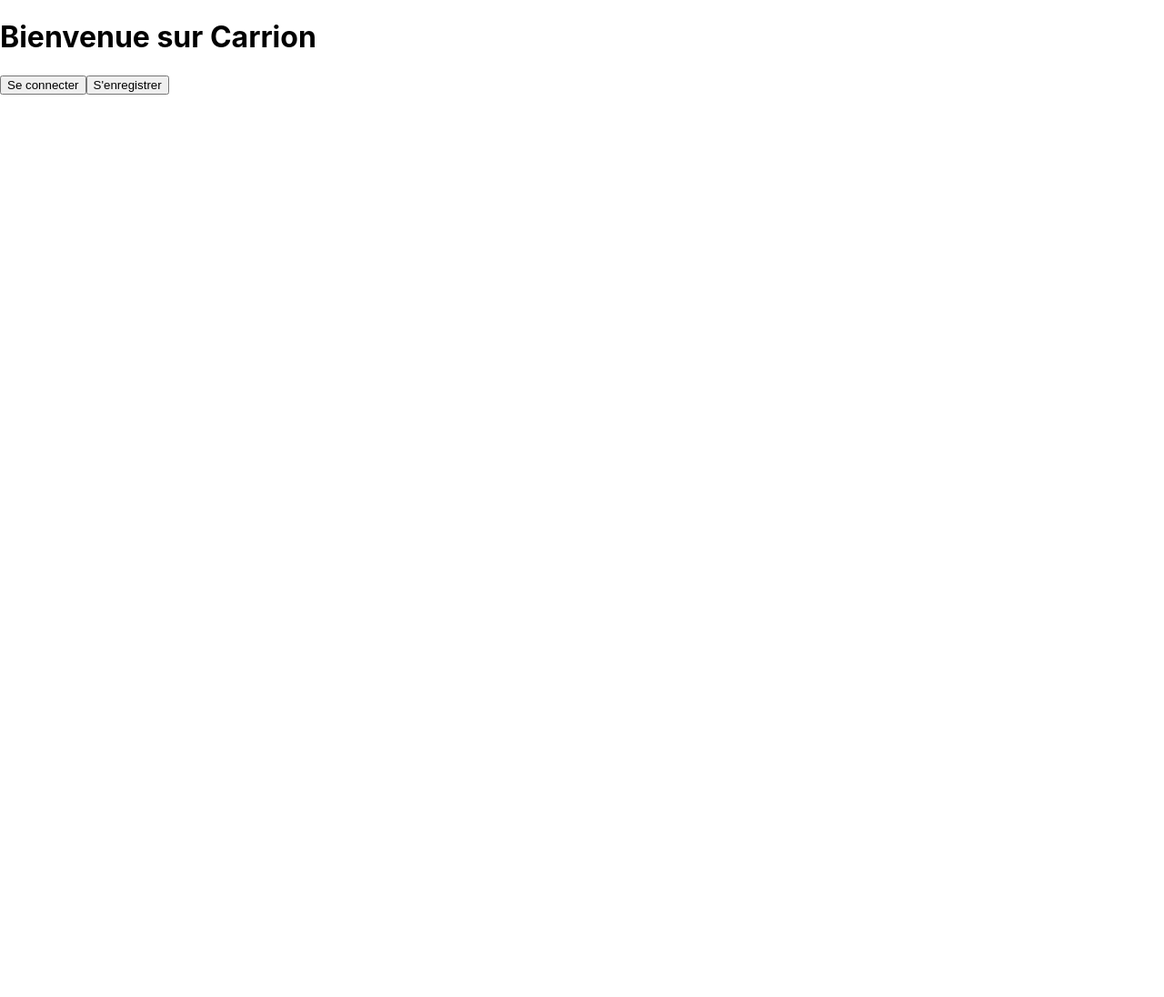
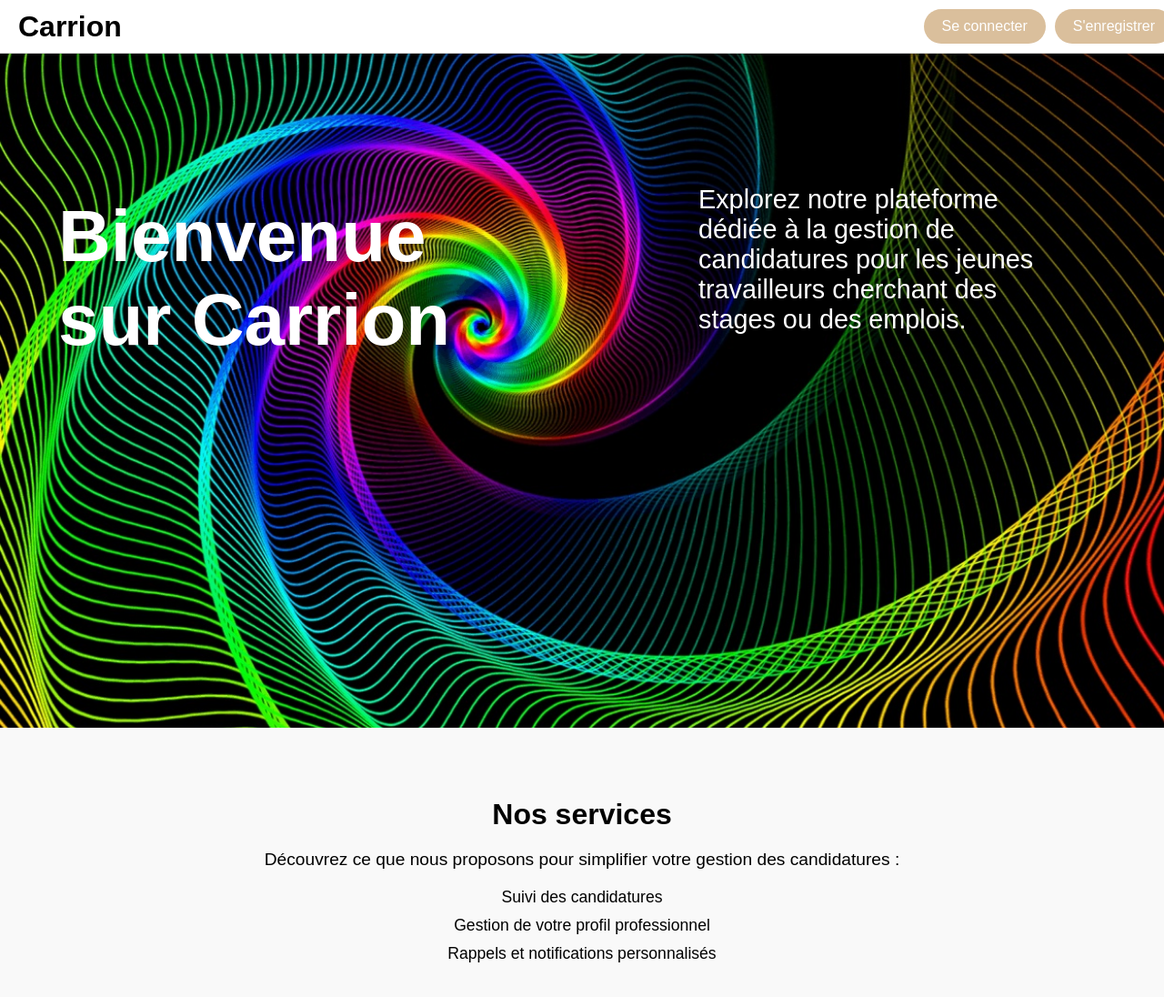
Before and after one commit to melk-hub/Carrion, a React (Create React App) app in the folder EIP/front_end/carrion/: page / in a window 1280 px wide. Shown: the top 1096 px of the page at 91% size. Before the commit the page ends 800 px from the top, so only its background shows below. Built offline with nearby package versions, Linux system fonts and the light colour scheme.

Commit message:
[ADD] header and first part of the landing page

```diff
--- a/EIP/front_end/carrion/src/pages/Landing.js
+++ b/EIP/front_end/carrion/src/pages/Landing.js
@@ -1,5 +1,6 @@
 import React from 'react';
 import { useNavigate } from 'react-router-dom';
+import '../styles/Landing.css';
 
 function Landing() {
   const navigate = useNavigate();
@@ -13,11 +14,32 @@ function Landing() {
   };
 
   return (
-      <div>
-          <h1>Bienvenue sur Carrion</h1>
-          <button onClick={handleLoginClick}>Se connecter</button>
-          <button onClick={handleRegisterToggle}>S'enregistrer</button>
+    <div>
+      <div className="landing-background">
+        <header className="landing-header fixed-header">
+          <h1 className="landing-title">Carrion</h1>
+          <div className="landing-buttons">
+            <button onClick={handleLoginClick} className="login-button">Se connecter</button>
+            <button onClick={handleRegisterToggle} className="register-button">S'enregistrer</button>
+          </div>
+        </header>
+
+        <main className="landing-main">
+        <h2 className="landing-welcome">Bienvenue sur Carrion</h2>
+          <p className="landing-description">Explorez notre plateforme dédiée à la gestion de candidatures pour les jeunes travailleurs cherchant des stages ou des emplois.</p>
+        </main>
       </div>
+
+      <section className="services-section">
+        <h2>Nos services</h2>
+        <p>Découvrez ce que nous proposons pour simplifier votre gestion des candidatures :</p>
+        <ul>
+          <li>Suivi des candidatures</li>
+          <li>Gestion de votre profil professionnel</li>
+          <li>Rappels et notifications personnalisés</li>
+        </ul>
+      </section>
+    </div>
   );
 }
 
--- a/EIP/front_end/carrion/src/styles/Header.css
+++ b/EIP/front_end/carrion/src/styles/Header.css
@@ -1,6 +1,7 @@
 header {
-background-color: #333;
+background-color: #FFFFFF;
 padding: 1em;
+border-bottom: 1px solid #ccc;
 }
 
 nav ul {
--- /dev/null
+++ b/EIP/front_end/carrion/src/styles/Landing.css
@@ -0,0 +1,104 @@
+body {
+margin: 0;
+font-family: Arial, sans-serif;
+}
+
+.landing-background {
+background-image: url('../assets/spiral-1.jpg');
+background-size: cover;
+background-position: center;
+height: 100vh;
+display: flex;
+flex-direction: column;
+justify-content: space-between;
+}
+
+.landing-header {
+display: flex;
+justify-content: space-between;
+align-items: center;
+padding: 10px 20px;
+border-bottom: 1px solid #ccc;
+}
+
+.fixed-header {
+position: fixed;
+top: 0;
+left: 0;
+width: 100%;
+z-index: 1000;
+background-color: #FFFFFF;
+box-shadow: 0 2px 5px rgba(0, 0, 0, 0.1);
+}
+
+.landing-title {
+margin: 0;
+}
+
+.landing-buttons button {
+margin-right: 10px;
+padding: 10px 20px;
+font-size: 16px;
+color: #fff;
+background-color: #dabf9c;
+border: none;
+border-radius: 25px;
+cursor: pointer;
+}
+
+.landing-buttons button:hover {
+background-color: #696c70;
+transform: scale(1.03);
+}
+
+.landing-main {
+position: relative;
+height: 100vh;
+}
+
+.landing-welcome {
+position: absolute;
+left: 5%;
+top: 30%;
+transform: translateY(-50%);
+font-size: 5rem;
+font-weight: bold;
+color: #FFFFFF;
+max-width: 35%;
+}
+
+.landing-description {
+position: absolute;
+right: 8%;
+top: 32%;
+transform: translateY(-50%);
+font-size: 1.8rem;
+color: #FFFFFF;
+max-width: 32%;
+}
+
+.services-section {
+padding: 50px 20px;
+background-color: #f9f9f9;
+text-align: center;
+}
+
+.services-section h2 {
+font-size: 2rem;
+margin-bottom: 20px;
+}
+
+.services-section p {
+font-size: 1.2rem;
+margin-bottom: 20px;
+}
+
+.services-section ul {
+list-style-type: none;
+padding: 0;
+}
+
+.services-section li {
+font-size: 1.1rem;
+margin: 10px 0;
+}
```
Also changed, not shown: EIP/front_end/carrion/src/assets/spiral-1.jpg (added).
